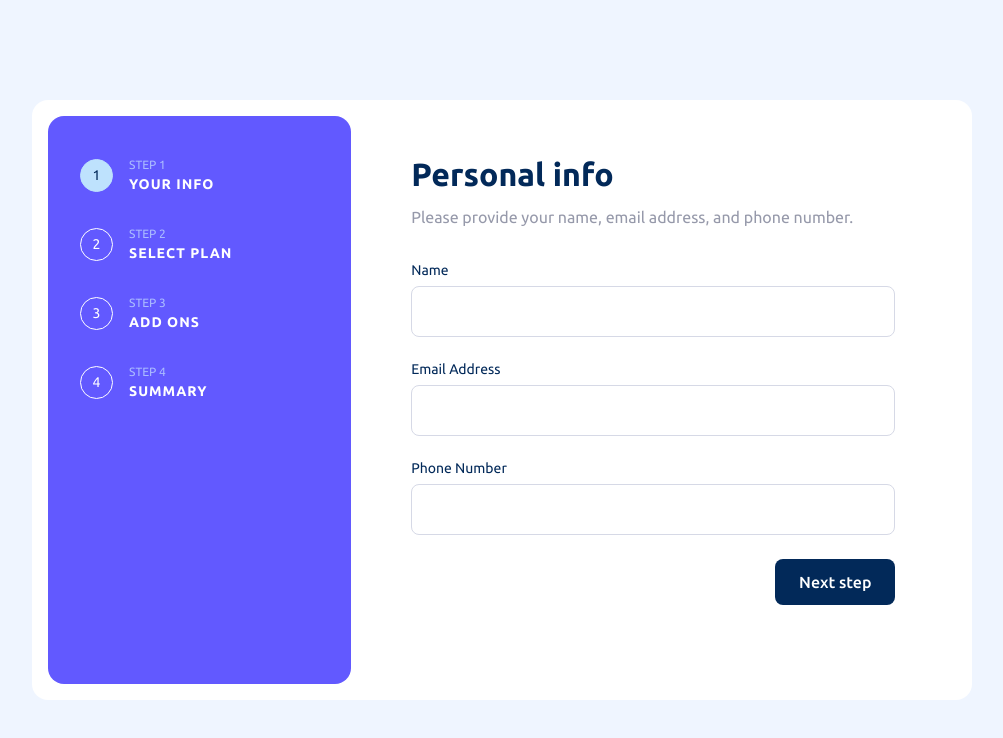
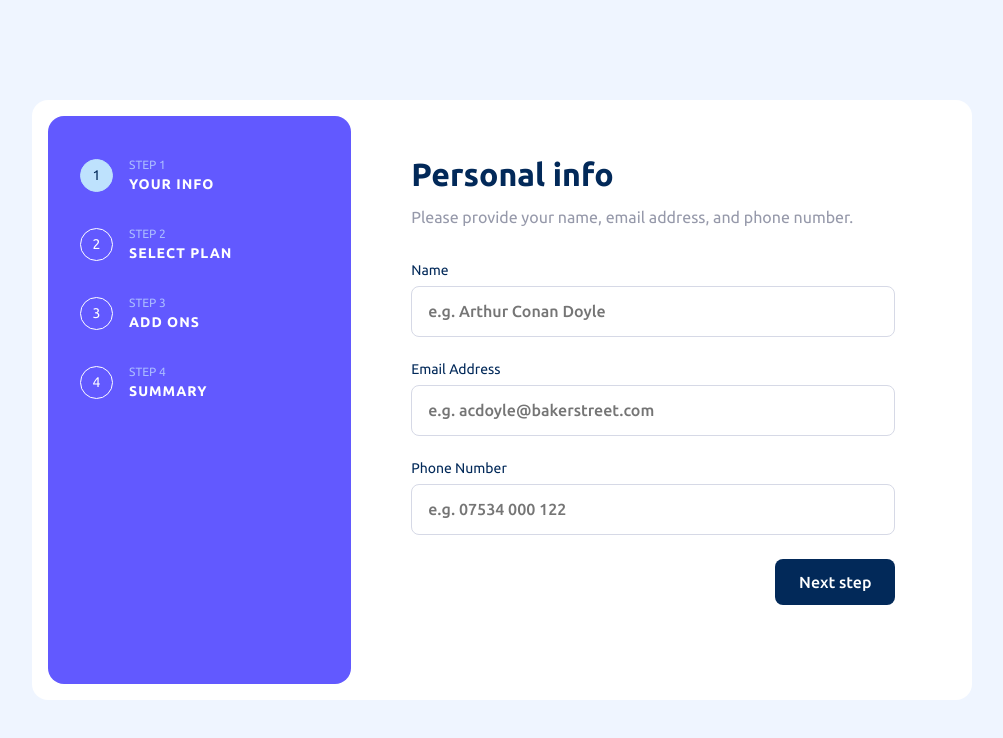
Before and after one commit to magdakok/Multi-step-form, a React (Create React App) app: page / in a window 1280 px wide. Shown: the top 738 px of the page, without its empty margins (138-1141 px from the left). Built offline with nearby package versions, Linux system fonts and the light colour scheme.

Commit message:
Move input error message to its component, add validation patterns, change error styling

```diff
--- a/src/components/App/App.js
+++ b/src/components/App/App.js
@@ -2,7 +2,6 @@ import React from "react";
 import "./App.scss";
 import Indicator from "../Indicator/Indicator";
 import FormStep from "../FormStep/FormStep";
-import { ErrorMessage } from "@hookform/error-message";
 import { useForm } from "react-hook-form";
 
 import BaseInput from "../BaseInput/BaseInput";
@@ -12,18 +11,15 @@ const firstStepForm = [
     label: "Name",
     name: "name",
     type: "text", // TypeScript would help here to allow just text | email | tel
+    placeholder: "e.g. Arthur Conan Doyle",
     rules: {
       required: {
         value: true,
         message: "Name is required",
       },
       minLength: {
-        value: 12,
-        message: "It makes no sense, but minimum length is 12 characters",
-      },
-      valueAsNumber: {
-        value: true,
-        message: "This input is number only.",
+        value: 2,
+        message: "The minimum length is 2 characters",
       },
     },
   },
@@ -31,10 +27,15 @@ const firstStepForm = [
     label: "Email Address",
     name: "email",
     type: "email",
+    placeholder: "e.g. acdoyle@bakerstreet.com",
     rules: {
       required: {
         value: true,
         message: "Email address is required",
+      },
+      pattern: {
+        value: /\S+@\S+\.\S+/,
+        message: "Entered value does not match email format",
       },
     },
   },
@@ -42,10 +43,15 @@ const firstStepForm = [
     label: "Phone Number",
     name: "phone",
     type: "tel",
+    placeholder: "e.g. 07534 000 122",
     rules: {
       required: {
         value: true,
         message: "Phone number is required",
+      },
+      pattern: {
+        value: /^[\+]?[(]?[0-9]{3}[)]?[-\s\.]?[0-9]{3}[-\s\.]?[0-9]{4,6}$/,
+        message: "Entered value does not match phone format",
       },
     },
   },
@@ -87,20 +93,10 @@ function App() {
                   name={input.name}
                   type={input.type}
                   rules={input.rules}
+                  placeholder={input.placeholder}
                   register={register}
                   key={input.name}
-                  error={
-                    <ErrorMessage
-                      errors={errors}
-                      name={input.name}
-                      render={({ messages }) =>
-                        messages &&
-                        Object.entries(messages).map(([type, message]) => (
-                          <p key={type}>{message}</p>
-                        ))
-                      }
-                    />
-                  }
+                  errors={errors}
                 />
               ))}
             </FormStep>
--- a/src/components/App/App.scss
+++ b/src/components/App/App.scss
@@ -338,9 +338,13 @@ body {
   padding: rem(14) rem(24);
 }
 
-.c-base-input__label-and-error {
-  display: flex;
-  justify-content: space-between;
+.c-base-input__group {
+  margin-bottom: rem(24);
+}
+
+.c-base-input__label,
+.c-base-input__error {
+  display: block;
   font-size: rem(14);
   line-height: calc(16 / 14);
   margin-bottom: rem(8);
@@ -351,6 +355,7 @@ body {
 }
 
 .c-base-input__error {
+  text-align: left;
   color: var(--color-error);
   font-weight: var(--font-weight-bold);
 }
@@ -361,9 +366,17 @@ body {
   width: 100%;
   border: 1px solid var(--color-bg-border);
   padding: rem(12) rem(16);
-  color: var(--color-grey);
+  color: var(--color-primary);
   font-size: rem(16);
   line-height: calc(25 / 16);
   border-radius: rem(8);
-  margin-bottom: rem(24);
+  margin-bottom: rem(8);
+
+  &--error {
+    border-color: (var(--color-error));
+  }
+
+  ::placeholder {
+    color: var(--color-grey);
+  }
 }
--- a/src/components/BaseInput/BaseInput.js
+++ b/src/components/BaseInput/BaseInput.js
@@ -1,4 +1,5 @@
 import React from "react";
+import { ErrorMessage } from "@hookform/error-message";
 
 //TODO: Handle validation
 
@@ -8,7 +9,7 @@ function BaseInput({
   rules,
   type,
   register,
-  error,
+  errors,
   ...delegated
 }) {
   const id = React.useId();
@@ -19,17 +20,28 @@ function BaseInput({
     "aria-invalid": true,
   };
 
+  const errorMessages = errors[name] && (
+    <ErrorMessage
+      errors={errors}
+      name={name}
+      render={({ messages }) =>
+        messages &&
+        Object.entries(messages).map(([type, message]) => (
+          <React.Fragment key={type}>{message}</React.Fragment>
+        ))
+      }
+    />
+  );
+
   return (
-    <div>
-      <div className="c-base-input__label-and-error">
-        <label className="c-base-input__label" htmlFor={id}>
-          {label}
-        </label>
-        <span className="c-base-input__error">{error}</span>
-      </div>
-      <span className="c-base-input__error" id={errorId}></span>
+    <div className="c-base-input__group">
+      <label className="c-base-input__label" htmlFor={id}>
+        {label}
+      </label>
       <input
-        className="c-base-input__input"
+        className={`c-base-input__input ${
+          errorMessages && "c-base-input__input--error"
+        }`}
         {...delegated}
         {...register(name, { ...rules })}
         id={id}
@@ -37,8 +49,11 @@ function BaseInput({
         type={type}
         {...requiredAttr}
       />
+      <p className="c-base-input__error" id={errorId} aria-live="polite">
+        {errorMessages}
+      </p>
     </div>
   );
 }
 
-export default React.memo(BaseInput);
+export default BaseInput;
```
